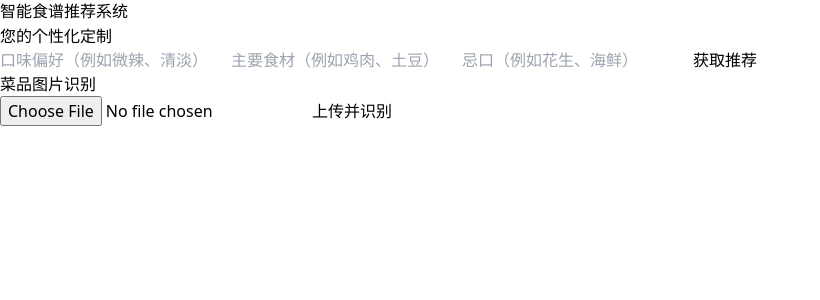
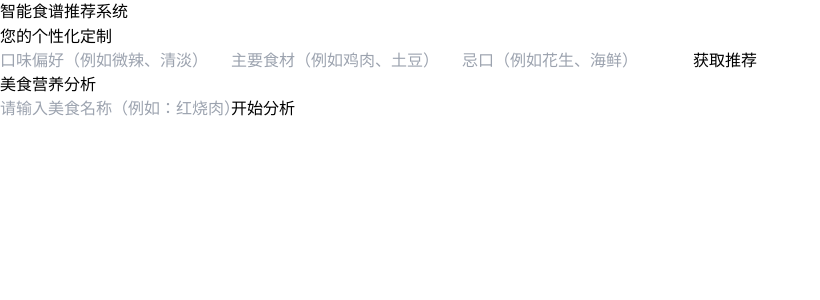
Before and after one commit to xiangsurener/aha-xiximitol, a React (Vite) app in the folder frontend/: page / in a window 1280 px wide. Shown: the top 300 px of the page, without its empty margins (0-820 px from the left). Built offline with nearby package versions, Linux system fonts and the light colour scheme; a web font is replaced by a local one.

Commit message:
前端修改：窗口适配

```diff
--- a/frontend/src/components/ImageUpload.jsx
+++ b/frontend/src/components/ImageUpload.jsx
@@ -1,35 +1,25 @@
 import React, { useState } from "react";
 import axios from "axios";
 
-export default function ImageUpload() {
-  const [imageFile, setImageFile] = useState(null);
-  const [result, setResult] = useState("");
+export default function FoodAnalysis() {
+  const [foodName, setFoodName] = useState("");
+  const [result, setResult] = useState(null);
   const [loading, setLoading] = useState(false);
-
-  const handleFileChange = (e) => {
-    setImageFile(e.target.files[0]);
-    setResult("");
-  };
 
   const handleSubmit = async (e) => {
     e.preventDefault();
-    if (!imageFile) {
-      alert("请先选择图片");
+    if (!foodName.trim()) {
+      alert("请输入美食名称");
       return;
     }
 
-    const formData = new FormData();
-    formData.append("image", imageFile);
-
     setLoading(true);
     try {
-      const resp = await axios.post("http://127.0.0.1:5000/upload", formData, {
-        headers: { "Content-Type": "multipart/form-data" },
-      });
-      setResult(resp.data.dish_name || "未识别出菜品");
+      const resp = await axios.post("http://127.0.0.1:5000/analyze", { food: foodName.trim() });
+      setResult(resp.data);
     } catch (err) {
       console.error(err);
-      alert("上传或识别失败");
+      alert("分析失败，请检查后端服务或网络！");
     } finally {
       setLoading(false);
     }
@@ -37,20 +27,28 @@ export default function ImageUpload() {
 
   return (
     <div className="max-w-md mx-auto mt-8 p-4 bg-white rounded shadow">
-      <h2 className="text-xl font-bold mb-4 text-center">菜品图片识别</h2>
+      <h2 className="text-xl font-bold mb-4 text-center">美食营养分析</h2>
       <form onSubmit={handleSubmit} className="flex flex-col gap-4">
-        <input type="file" accept="image/*" onChange={handleFileChange} />
+        <input
+          type="text"
+          placeholder="请输入美食名称（例如：红烧肉）"
+          value={foodName}
+          onChange={(e) => setFoodName(e.target.value)}
+          className="border p-2 rounded"
+        />
         <button
           type="submit"
           disabled={loading}
           className="bg-green-500 text-white py-2 rounded hover:bg-green-600"
         >
-          {loading ? "识别中..." : "上传并识别"}
+          {loading ? "分析中..." : "开始分析"}
         </button>
       </form>
       {result && (
-        <div className="mt-4 text-center">
-          <p>识别结果: <strong>{result}</strong></p>
+        <div className="mt-4 text-left">
+          <p><strong>热量:</strong> {result.calories}</p >
+          <p><strong>营养成分:</strong> {result.nutrition}</p >
+          <p><strong>忌口人群或食用风险:</strong> {result.warning}</p >
         </div>
       )}
     </div>
```
